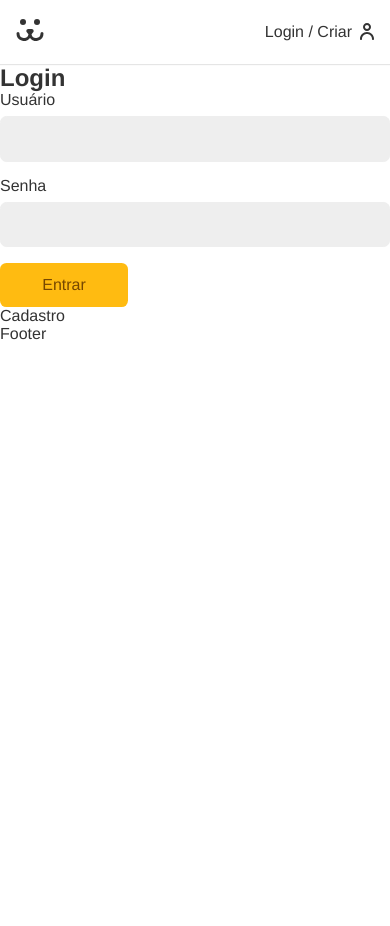
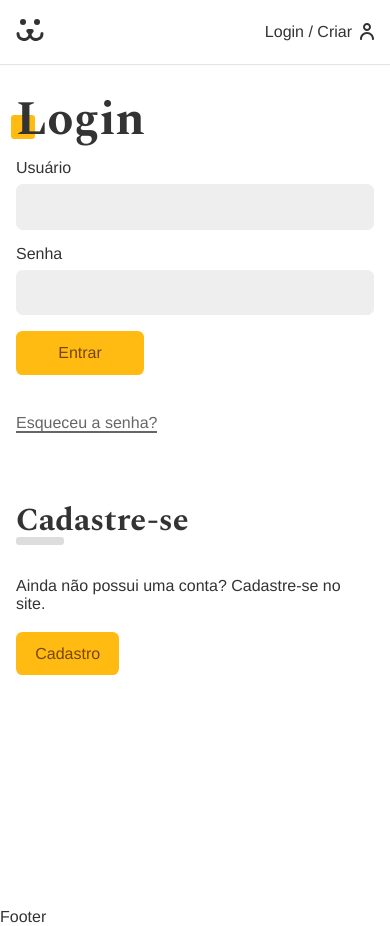
Before and after one commit to teixeiralc/dogs, a React (Vite) app: page /login in a window 390 px wide. Before the commit the page ends 844 px from the top, so only its background shows below. Built offline with nearby package versions, Linux system fonts and the light colour scheme; the HTML template or start-up script is replaced by a standard one.

Commit message:
add login sign in

```diff
--- /dev/null
+++ b/src/Components/Helper/Error.jsx
@@ -0,0 +1,8 @@
+import React from 'react';
+
+const Error = ({ error }) => {
+  if (!error) return null;
+  return <p style={{ color: '#f31', margin: '1rem 0' }}>{error}</p>;
+};
+
+export default Error;
--- a/src/Components/Login/LoginCreate.jsx
+++ /dev/null
@@ -1,7 +0,0 @@
-import React from 'react';
-
-const LoginCreate = () => {
-  return <div>LoginCreate</div>;
-};
-
-export default LoginCreate;
--- a/src/Components/Login/LoginForm.jsx
+++ b/src/Components/Login/LoginForm.jsx
@@ -4,10 +4,14 @@
 import Button from '../Forms/Button';
 import useForm from '../../Hooks/useForm';
 import { UserContext } from '../../UserContext';
+import Error from '../Helper/Error';
+
+import styles from '../../styles/modules/Forms/LoginForm.module.css';
+import stylesBtn from '../../styles/modules/Forms/Button.module.css';
 
 const LoginForm = () => {
   const username = useForm();
-  const password = useForm();
+  const password = useForm('password');
 
   const { userLogin, error, loading } = React.useContext(UserContext);
 
@@ -20,9 +24,9 @@
   };
 
   return (
-    <section>
-      <h1>Login</h1>
-      <form action="" onSubmit={handleLoginSubmit}>
+    <section className="animeLeft">
+      <h1 className="title">Login</h1>
+      <form className={styles.form} onSubmit={handleLoginSubmit}>
         <Input label="Usuário" type="text" name="username" {...username} />
         <Input label="Senha" type="password" name="password" {...password} />
         {loading ? (
@@ -30,10 +34,18 @@
         ) : (
           <Button>Entrar</Button>
         )}
-
-        {error && <p>{error}</p>}
+        <Error error={error} />
       </form>
-      <Link to="/login/criar">Cadastro</Link>
+      <Link className={styles.forgot} to="/login/recuperar-senha">
+        Esqueceu a senha?
+      </Link>
+      <div className={styles.sign_in}>
+        <h2 className={styles.subtitle}>Cadastre-se</h2>
+        <p>Ainda não possui uma conta? Cadastre-se no site.</p>
+        <Link className={stylesBtn.btn} to="/login/cadastro">
+          Cadastro
+        </Link>
+      </div>
     </section>
   );
 };
--- /dev/null
+++ b/src/Components/Login/LoginSignIn.jsx
@@ -0,0 +1,41 @@
+import React from 'react';
+import { USER_POST } from '../../api';
+import useForm from '../../Hooks/useForm';
+import { UserContext } from '../../UserContext';
+import Button from '../Forms/Button';
+import Input from '../Forms/Input';
+
+const LoginSignIn = () => {
+  const username = useForm();
+  const password = useForm();
+  const email = useForm('email');
+
+  const { userLogin } = React.useContext(UserContext);
+
+  const createUser = async (e) => {
+    e.preventDefault();
+
+    const { url, options } = USER_POST({
+      username: username.value,
+      email: email.value,
+      password: password.value,
+    });
+
+    const res = await fetch(url, options);
+    if (res.ok) userLogin(username.value, password.value);
+  };
+
+  return (
+    <section className="animeLeft">
+      <h1 className="title">Cadastre-se</h1>
+      <form onSubmit={createUser}>
+        <Input label="Usuário" type="text" name="username" {...username} />
+        <Input label="E-mail" type="email" name="email" {...email} />
+        <Input label="Senha" type="password" name="senha" {...password} />
+        <Button>Cadastrar</Button>
+      </form>
+    </section>
+  );
+};
+
+export default LoginSignIn;
--- a/src/Hooks/useForm.jsx
+++ b/src/Hooks/useForm.jsx
@@ -5,6 +5,10 @@
     regex:
       /^(([^<>()[\]\\.,;:\s@"]+(\.[^<>()[\]\\.,;:\s@"]+)*)|(".+"))@((\[[0-9]{1,3}\.[0-9]{1,3}\.[0-9]{1,3}\.[0-9]{1,3}\])|(([a-zA-Z\-0-9]+\.)+[a-zA-Z]{2,}))$/,
     message: 'Preencha um email válido',
+  },
+  password: {
+    regex: /.{8,}$/,
+    message: 'A senha precisa conter no mínimo 8 caracteres.',
   },
 };
 
--- a/src/api.jsx
+++ b/src/api.jsx
@@ -36,3 +36,16 @@
     },
   };
 }
+
+export function USER_POST(body) {
+  return {
+    url: `${API_URL}/api/user`,
+    options: {
+      method: 'POST',
+      headers: {
+        'Content-Type': 'application/json',
+      },
+      body: JSON.stringify(body),
+    },
+  };
+}
--- a/src/pages/Login.jsx
+++ b/src/pages/Login.jsx
@@ -2,24 +2,28 @@
 import { Navigate, Route, Routes } from 'react-router-dom';
 
 import LoginForm from '../Components/Login/LoginForm';
-import LoginCreate from '../Components/Login/LoginCreate';
+import LoginSignIn from '../Components/Login/LoginSignIn';
 import LoginLostPassword from '../Components/Login/LoginLostPassword';
 import LoginResetPassword from '../Components/Login/LoginResetPassword';
 import { UserContext } from '../UserContext';
+
+import styles from '../styles/modules/Forms/Login.module.css';
 
 const Login = () => {
   const { login } = React.useContext(UserContext);
 
   if (login) return <Navigate to="/conta" />;
   return (
-    <div>
-      <Routes>
-        <Route path="/" element={<LoginForm />} />
-        <Route path="criar" element={<LoginCreate />} />
-        <Route path="perdeu" element={<LoginLostPassword />} />
-        <Route path="resetar" element={<LoginResetPassword />} />
-      </Routes>
-    </div>
+    <section className={styles.login}>
+      <div className={styles.forms}>
+        <Routes>
+          <Route path="/" element={<LoginForm />} />
+          <Route path="cadastro" element={<LoginSignIn />} />
+          <Route path="forgot" element={<LoginLostPassword />} />
+          <Route path="resetar" element={<LoginResetPassword />} />
+        </Routes>
+      </div>
+    </section>
   );
 };
 
--- a/src/styles/App.css
+++ b/src/styles/App.css
@@ -1,3 +1,5 @@
+@import url('https://fonts.googleapis.com/css2?family=Spectral:wght@700&display=swap');
+
 * {
   box-sizing: border-box;
   margin: 0;
@@ -40,3 +42,38 @@
   padding: 0 1rem;
   margin: 0 auto;
 }
+
+.title {
+  font-family: var(--type-second);
+  line-height: 1;
+  font-size: 3rem;
+  margin: 1rem 0;
+  position: relative;
+  z-index: 1;
+}
+
+.title::before {
+  content: '';
+  display: block;
+  width: 1.5rem;
+  height: 1.5rem;
+  background-color: #fb1;
+  position: absolute;
+  bottom: 5px;
+  left: -5px;
+  border-radius: .2rem;
+  z-index: -1;
+}
+
+.animeLeft {
+  opacity: 0;
+  transform: translateX(-20px);
+  animation: animeLeft 0.3s forwards;
+}
+
+@keyframes animeLeft {
+  to {
+    opacity: initial;
+    transform: initial;
+  }
+}
--- /dev/null
+++ b/src/styles/modules/Forms/Login.module.css
@@ -0,0 +1,29 @@
+.login {
+  display: grid;
+  grid-template-columns: 1fr 1fr;
+  min-height: 100vh;
+  gap: 2rem;
+}
+
+.login::before {
+  content: '';
+  display: block;
+  background: url('../../../Assets/login.jpg') no-repeat center center/cover;
+}
+
+.forms {
+  max-width: 30rem;
+  padding: 1rem;
+}
+
+@media screen and (max-width: 40rem) {
+  .login {
+    grid-template-columns: 1fr;
+  }
+  .login::before {
+    display: none
+  }
+  .forms {
+    max-width: 100%
+  }
+};
--- /dev/null
+++ b/src/styles/modules/Forms/LoginForm.module.css
@@ -0,0 +1,42 @@
+.form {
+  margin-bottom: 2rem;
+}
+
+.forgot {
+  display: inline-block;
+  color: #666;
+  padding: 0.5rem 0;
+  line-height: 1;
+}
+
+.forgot::after {
+  content: '';
+  height: 2px;
+  width: 100%;
+  background-color: currentColor;
+  display: block;
+}
+
+.sign_in {
+  margin-top: 4rem;
+}
+
+.sign_in p {
+  margin-top: 2rem;
+  margin-bottom: 2rem;
+}
+
+.subtitle {
+  font-family: var(--type-second);
+  line-height: 1;
+  font-size: 2rem;
+}
+
+.subtitle::after {
+  content: '';
+  display: block;
+  background-color: #ddd;
+  height: 0.5rem;
+  width: 3rem;
+  border-radius: 0.2rem;
+}
```
